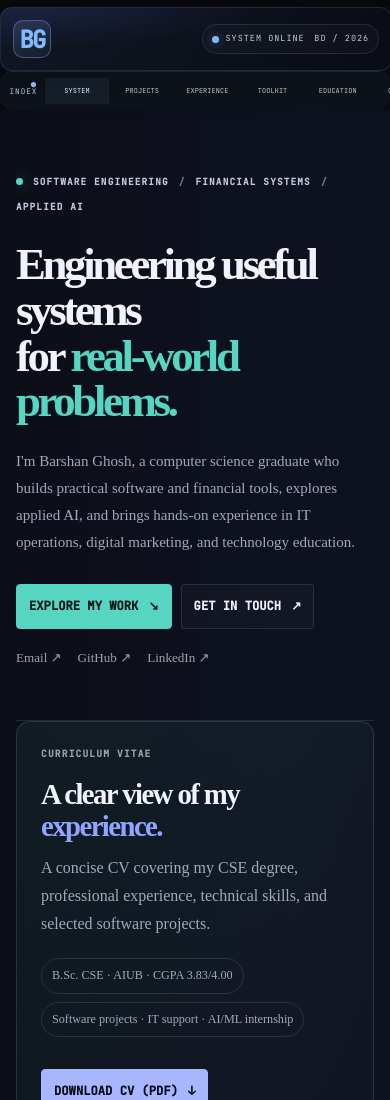
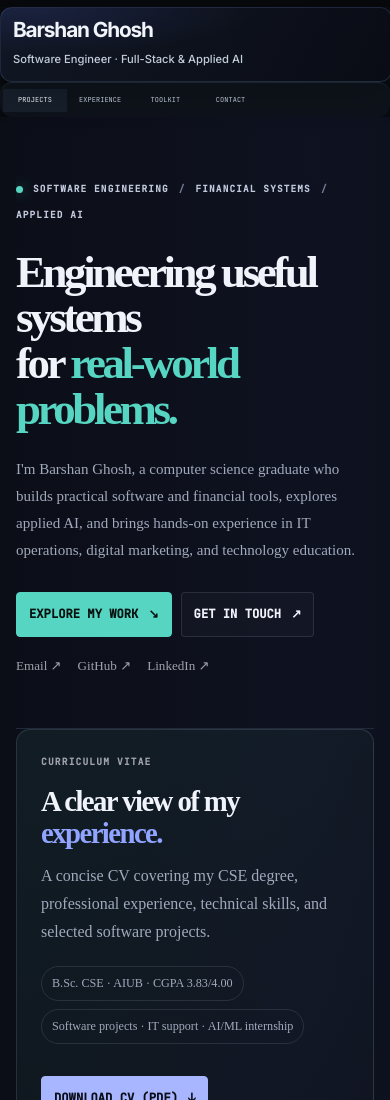
Before and after one commit to barshan94/portfolio, an Astro site: page / in a window 390 px wide. Shown: the top 1100 px of the page. Built offline with nearby package versions, Linux system fonts and the light colour scheme; Astro itself is replaced by a stand-in of ours.

Commit message:
Replace generic masthead with personal name and role

```diff
--- a/src/layouts/Header.astro
+++ b/src/layouts/Header.astro
@@ -1,39 +1,27 @@
 ---
-const currentYear = new Date().getFullYear();
-
 const nav = [
-  { number: "00", label: "SYSTEM", mobileLabel: "HOME", href: "#about" },
   { number: "01", label: "PROJECTS", mobileLabel: "PROJECTS", href: "#projects" },
   { number: "02", label: "EXPERIENCE", mobileLabel: "EXPERIENCE", href: "#experience" },
   { number: "03", label: "TOOLKIT", mobileLabel: "TOOLKIT", href: "#skills" },
-  { number: "04", label: "EDUCATION", mobileLabel: "EDUCATION", href: "#education" },
-  { number: "05", label: "CONTACT", mobileLabel: "CONTACT", href: "#contact" },
+  { number: "04", label: "CONTACT", mobileLabel: "CONTACT", href: "#contact" },
 ];
 ---
 
 <header class="system-header">
   <a href="/" class="brand" aria-label="Barshan Ghosh home">
-    <span class="brand-mark">BG<span>.</span></span>
-    <span class="brand-caption">ENGINEERING PORTFOLIO</span>
+    <span class="brand-name">Barshan Ghosh</span>
+    <span class="brand-role">Software Engineer <span aria-hidden="true">·</span> Full-Stack &amp; Applied AI</span>
   </a>
-
-  <div class="system-status">
-    <span class="status-light"></span>
-    <span>SYSTEM ONLINE</span>
-    <span class="status-year">BD / {currentYear}</span>
-  </div>
 </header>
 
 <nav class="system-dock" aria-label="System navigation">
-  <div class="dock-heading">INDEX <span>///</span></div>
-  {nav.map((item) => (
+    {nav.map((item) => (
     <a href={item.href} class="dock-link" data-section={item.href.slice(1)} data-mobile-label={item.mobileLabel}>
       <span class="dock-number">{item.number}</span>
       <span class="dock-label">{item.label}</span>
       <span class="dock-arrow" aria-hidden="true">↗</span>
     </a>
   ))}
-  <div class="dock-footer">BG / SYS.01</div>
 </nav>
 
 <style>
@@ -49,24 +37,6 @@ const nav = [
     radial-gradient(ellipse at 8% 0%, rgba(98, 120, 255, 0.13), transparent 45%),
     linear-gradient(120deg, rgba(17, 23, 37, 0.96), rgba(10, 13, 21, 0.94));
   box-shadow: 0 12px 36px rgba(0, 0, 0, 0.18);
-}
-.brand { gap: 0.85rem; }
-.brand-mark {
-  display: grid;
-  width: 42px;
-  height: 42px;
-  place-items: center;
-  border: 1px solid rgba(145, 164, 255, 0.38);
-  border-radius: 10px;
-  background: linear-gradient(145deg, rgba(145, 164, 255, 0.18), rgba(48, 194, 177, 0.06));
-  font-size: 1.15rem;
-}
-.brand-caption { letter-spacing: 0.16em; }
-.system-status {
-  padding: 0.6rem 0.75rem;
-  border: 1px solid rgba(145, 164, 255, 0.16);
-  border-radius: 999px;
-  background: rgba(255, 255, 255, 0.025);
 }
 .system-dock {
   border-radius: 12px;
@@ -98,39 +68,24 @@ const nav = [
   text-decoration: none;
 }
 
-.brand-mark {
-  font-size: 1.5rem;
+.brand-name {
+  color: var(--ink, #f1f1ed);
+  font-family: "Space Grotesk", "Inter", sans-serif;
+  font-size: clamp(1.3rem, 2.1vw, 1.85rem);
   font-weight: 700;
-  letter-spacing: -0.08em;
+  letter-spacing: -0.055em;
+  line-height: 1;
 }
-
-.brand-mark span { color: var(--accent, #c6ff4d); }
-
-.brand-caption,
-.system-status {
-  font-size: 0.65rem;
-  letter-spacing: 0.12em;
+.brand-role {
+  margin-left: 0.25rem;
+  padding-left: 1rem;
+  border-left: 1px solid var(--line, #292929);
+  color: var(--ink-2, #929292);
+  font-family: "Inter", sans-serif;
+  font-size: 0.78rem;
+  letter-spacing: 0;
+  font-weight: 500;
 }
-
-.brand-caption { color: var(--ink-2, #929292); }
-
-.system-status {
-  display: flex;
-  align-items: center;
-  gap: 0.65rem;
-  color: var(--ink-2, #929292);
-}
-
-.status-light {
-  width: 7px;
-  height: 7px;
-  flex: 0 0 auto;
-  border-radius: 50%;
-  background: var(--accent, #c6ff4d);
-  box-shadow: 0 0 10px color-mix(in srgb, var(--accent, #c6ff4d) 45%, transparent);
-}
-
-.status-year { margin-left: 0.75rem; }
 
 .system-dock {
   position: fixed;
@@ -146,23 +101,6 @@ const nav = [
   background: var(--surface, #101010);
   font-family: "JetBrains Mono", monospace;
 }
-
-.dock-heading,
-.dock-footer {
-  padding: 0.55rem 0.45rem;
-  color: var(--ink-2, #929292);
-  font-size: 0.58rem;
-  letter-spacing: 0.12em;
-}
-
-.dock-heading {
-  display: flex;
-  justify-content: space-between;
-  border-bottom: 1px solid var(--line, #292929);
-  margin-bottom: 0.35rem;
-}
-
-.dock-heading span { color: var(--accent, #c6ff4d); }
 
 .dock-link {
   display: grid;
@@ -208,8 +146,6 @@ const nav = [
     box-shadow: none;
   }
 
-  .dock-heading,
-  .dock-footer,
   .dock-label,
   .dock-arrow { display: none; }
 
@@ -229,11 +165,8 @@ const nav = [
     margin-top: 0.45rem;
     padding: 0.75rem;
   }
-  .brand-mark { width: 36px; height: 36px; }
-  .system-status { padding: 0.45rem 0.55rem; }
-  .brand-caption { display: none; }
-  .system-status { font-size: 0.53rem; gap: 0.4rem; }
-  .status-year { margin-left: 0.2rem; }
+  .brand { flex-wrap: wrap; gap: 0.65rem 0.85rem; }
+  .brand-role { margin-left: 0; padding-left: 0; border-left: 0; font-size: 0.7rem; }
 
   .system-dock {
     top: auto;
@@ -269,8 +202,6 @@ const nav = [
 @media (max-width: 600px) {
   .system-dock { justify-content: flex-start; gap: .1rem; overflow-x: auto; overscroll-behavior-x: contain; scrollbar-width: none; }
   .system-dock::-webkit-scrollbar { display: none; }
-  .dock-heading { display: flex; align-items: center; flex: 0 0 auto; margin: 0; padding: .45rem .4rem; border: 0; font-size: .48rem; }
-  .dock-heading span { display: none; }
   .dock-link { display: flex; flex: 0 0 auto; flex-direction: column; align-items: center; justify-content: center; gap: .12rem; min-width: 54px; padding: .45rem .3rem; }
   .dock-number { display: none; }
   .dock-label { display: block; font-size: .43rem; letter-spacing: .015em; line-height: 1.25; }
```
